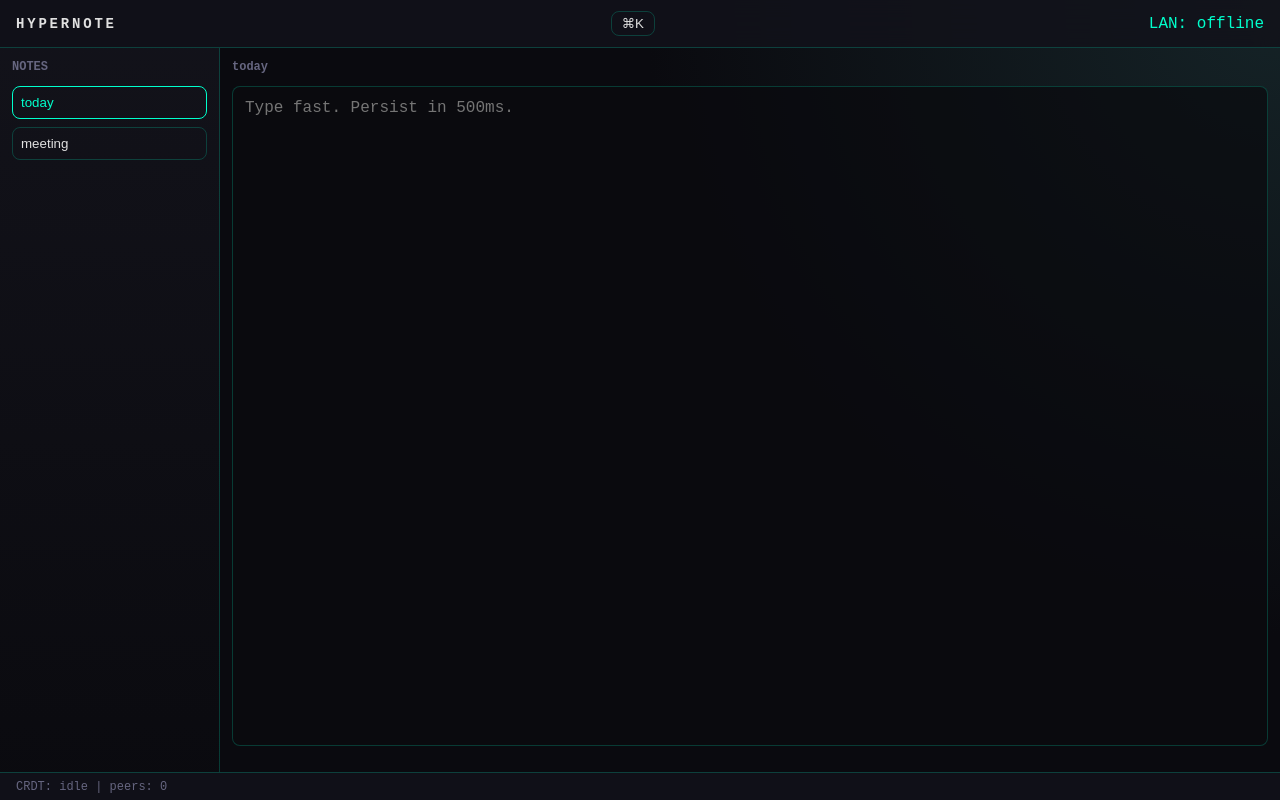
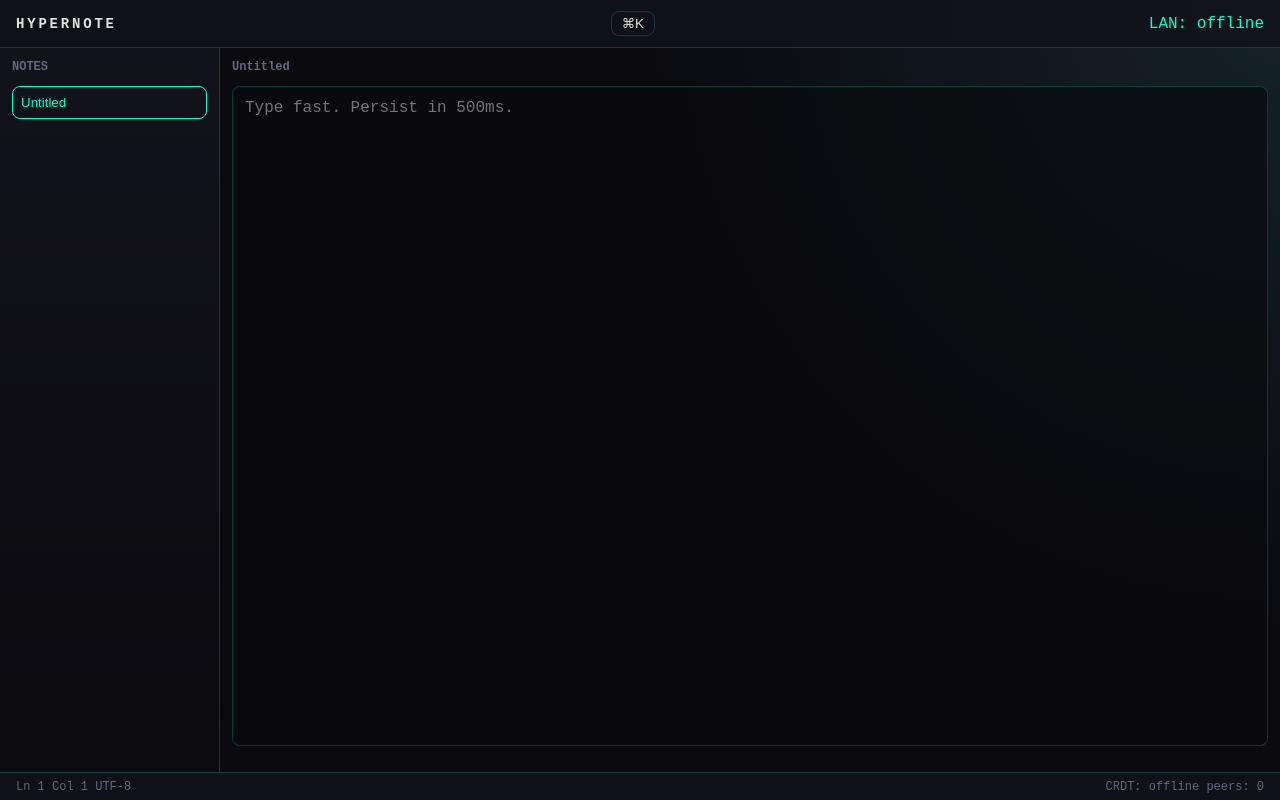
Before and after one commit to IamGroooooot/hypernote, a Svelte app: page / in a window 1280 px wide. Built offline with nearby package versions, Linux system fonts and the light colour scheme.

Commit message:
wire app shell to yjs bridge and local persistence

```diff
--- a/src/App.svelte
+++ b/src/App.svelte
@@ -1,59 +1,218 @@
 <script lang="ts">
-  import type { NoteMeta, SyncStatus } from './lib/contracts';
+  import { onMount } from 'svelte';
 
-  const notes: NoteMeta[] = [
-    {
-      id: 'today',
-      title: 'today',
-      createdAt: Date.now(),
-      updatedAt: Date.now(),
-      deletedAt: null,
-    },
-    {
-      id: 'meeting',
-      title: 'meeting',
-      createdAt: Date.now(),
-      updatedAt: Date.now(),
-      deletedAt: null,
-    },
-  ];
+  import EditorPanel from './components/EditorPanel.svelte';
+  import NoteSidebar from './components/NoteSidebar.svelte';
+  import StatusBar from './components/StatusBar.svelte';
+  import TopBar from './components/TopBar.svelte';
+  import type { NoteMeta, PeerInfo, SyncStatus } from './lib/contracts';
+  import {
+    createTextareaYjsBridge,
+    type TextChangeEvent,
+    type TextareaYjsBridge,
+  } from './lib/editor/textarea-yjs-bridge';
+  import { createPeerStatusStore } from './lib/stores/peer-status';
+  import { applyLocalEdit, listPeers } from './lib/tauri-client';
+  import { BrowserNoteContainerStore } from './lib/persistence/browser-note-store';
+  import { LocalNotePersistence } from './lib/persistence/local-note-persistence';
 
-  let selectedNote = notes[0]?.id ?? '';
+  const persistence = new LocalNotePersistence(new BrowserNoteContainerStore());
+  const peerStore = createPeerStatusStore();
 
-  const sync: SyncStatus = {
-    noteId: selectedNote,
+  let notes: NoteMeta[] = [];
+  let selectedId = '';
+  let editorText = '';
+  let sync: SyncStatus = {
+    noteId: '',
     peerCount: 0,
     state: 'offline',
   };
+
+  let bridge: TextareaYjsBridge | null = null;
+  let cleanupBridge: (() => void) | null = null;
+
+  onMount(() => {
+    void bootstrap();
+
+    const refreshInterval = setInterval(() => {
+      void refreshPeers();
+    }, 5_000);
+
+    return () => {
+      clearInterval(refreshInterval);
+      releaseBridge();
+    };
+  });
+
+  function makeNoteMeta(id: string): NoteMeta {
+    const now = Date.now();
+
+    return {
+      id,
+      title: 'Untitled',
+      createdAt: now,
+      updatedAt: now,
+      deletedAt: null,
+    };
+  }
+
+  async function bootstrap(): Promise<void> {
+    notes = sortNotes(await persistence.listMetadata());
+
+    if (notes.length === 0) {
+      await createNote();
+    }
+
+    if (notes.length > 0) {
+      await selectNote(notes[0].id);
+    }
+
+    await refreshPeers();
+  }
+
+  async function createNote(): Promise<void> {
+    const meta = makeNoteMeta(createNoteId());
+
+    notes = sortNotes([meta, ...notes]);
+
+    const initialBridge = createTextareaYjsBridge(meta.id);
+    await persistence.saveNow({
+      meta,
+      yjsState: initialBridge.encodeStateAsUpdate(),
+    });
+    initialBridge.destroy();
+
+    await selectNote(meta.id);
+  }
+
+  async function selectNote(noteId: string): Promise<void> {
+    selectedId = noteId;
+    peerStore.setActiveNote(noteId);
+
+    const snapshot = await persistence.open(noteId);
+    const selectedMeta = notes.find((note) => note.id === noteId);
+
+    if (!selectedMeta) {
+      return;
+    }
+
+    releaseBridge();
+    bridge = createTextareaYjsBridge(noteId, { initialUpdate: snapshot.yjsState });
+    cleanupBridge = bridge.onChange((event) => {
+      void handleBridgeChange(event, selectedMeta);
+    });
+
+    editorText = bridge.getText();
+    sync = peerStore.syncStatus(noteId);
+  }
+
+  function releaseBridge(): void {
+    cleanupBridge?.();
+    cleanupBridge = null;
+
+    bridge?.destroy();
+    bridge = null;
+  }
+
+  async function handleEditorInput(nextValue: string): Promise<void> {
+    if (!bridge || selectedId.length === 0) {
+      return;
+    }
+
+    const update = bridge.setText(nextValue);
+
+    if (!update) {
+      return;
+    }
+
+    peerStore.markSyncStarted(selectedId);
+    sync = peerStore.syncStatus(selectedId);
+
+    await applyLocalEdit(selectedId, update);
+  }
+
+  async function handleBridgeChange(event: TextChangeEvent, selectedMeta: NoteMeta): Promise<void> {
+    editorText = event.text;
+
+    if (!bridge || selectedId.length === 0) {
+      return;
+    }
+
+    const nextMeta: NoteMeta = {
+      ...selectedMeta,
+      title: titleFromText(event.text),
+      updatedAt: Date.now(),
+    };
+
+    notes = sortNotes(notes.map((note) => (note.id === selectedId ? nextMeta : note)));
+
+    persistence.scheduleSave({
+      meta: nextMeta,
+      yjsState: bridge.encodeStateAsUpdate(),
+    });
+
+    if (event.source === 'remote') {
+      peerStore.markSyncCompleted(selectedId);
+    }
+
+    sync = peerStore.syncStatus(selectedId);
+  }
+
+  async function refreshPeers(): Promise<void> {
+    const peers = await listPeers();
+    syncPeers(peers);
+    sync = peerStore.syncStatus(selectedId);
+  }
+
+  function syncPeers(nextPeers: PeerInfo[]): void {
+    const nextById = new Map(nextPeers.map((peer) => [peer.peerId, peer]));
+
+    for (const peer of nextPeers) {
+      peerStore.upsertPeer(peer);
+    }
+
+    for (const existingPeer of peerStore.peersForNote('')) {
+      if (!nextById.has(existingPeer.peerId)) {
+        peerStore.removePeer(existingPeer.peerId);
+      }
+    }
+  }
+
+  function titleFromText(text: string): string {
+    const title = text.split('\n')[0]?.trim() ?? '';
+    return title.length > 0 ? title.slice(0, 200) : 'Untitled';
+  }
+
+  function sortNotes(value: NoteMeta[]): NoteMeta[] {
+    return [...value].sort((left, right) => right.updatedAt - left.updatedAt);
+  }
+
+  function createNoteId(): string {
+    const random = Math.random().toString(36).slice(2, 12);
+    return `note-${Date.now()}-${random}`;
+  }
 </script>
 
 <div class="app-shell">
-  <header class="top-bar">
-    <h1>HYPERNOTE</h1>
-    <button type="button">⌘K</button>
-    <span class="status">LAN: {sync.state}</span>
-  </header>
+  <TopBar state={sync.state} peerCount={sync.peerCount} />
 
   <main class="content">
-    <aside class="note-list">
-      <h2>NOTES</h2>
-      {#each notes as note}
-        <button
-          class:selected={note.id === selectedNote}
-          on:click={() => {
-            selectedNote = note.id;
-          }}
-        >
-          {note.title}
-        </button>
-      {/each}
-    </aside>
+    <NoteSidebar
+      notes={notes}
+      selectedId={selectedId}
+      onSelect={(noteId) => {
+        void selectNote(noteId);
+      }}
+    />
 
-    <section class="editor-panel">
-      <h2>{selectedNote}</h2>
-      <textarea placeholder="Type fast. Persist in 500ms."></textarea>
-    </section>
+    <EditorPanel
+      title={notes.find((note) => note.id === selectedId)?.title ?? 'Untitled'}
+      value={editorText}
+      onInput={(nextValue) => {
+        void handleEditorInput(nextValue);
+      }}
+    />
   </main>
 
-  <footer class="bottom-bar">CRDT: idle | peers: {sync.peerCount}</footer>
+  <StatusBar text={editorText} peerCount={sync.peerCount} state={sync.state} />
 </div>
--- /dev/null
+++ b/src/components/EditorPanel.svelte
@@ -0,0 +1,16 @@
+<script lang="ts">
+  export let title = 'Untitled';
+  export let value = '';
+  export let onInput: (nextValue: string) => void = () => {};
+</script>
+
+<section class="editor-panel">
+  <h2>{title}</h2>
+  <textarea
+    value={value}
+    placeholder="Type fast. Persist in 500ms."
+    on:input={(event) => {
+      onInput((event.currentTarget as HTMLTextAreaElement).value);
+    }}
+  ></textarea>
+</section>
--- /dev/null
+++ b/src/components/StatusBar.svelte
@@ -0,0 +1,14 @@
+<script lang="ts">
+  export let text = '';
+  export let peerCount = 0;
+  export let state: 'offline' | 'syncing' | 'connected' | 'error' = 'offline';
+
+  $: lines = text.length === 0 ? 1 : text.split('\n').length;
+  $: columns = text.length === 0 ? 1 : text.split('\n').at(-1)?.length ?? 1;
+  $: syncToken = state === 'connected' ? 'synced' : state;
+</script>
+
+<footer class="bottom-bar">
+  <span>Ln {lines} Col {columns} UTF-8</span>
+  <span>CRDT: {syncToken} peers: {peerCount}</span>
+</footer>
--- /dev/null
+++ b/src/lib/persistence/browser-note-store.ts
@@ -0,0 +1,121 @@
+import type { NoteContainerStore } from './types';
+
+const NOTE_PREFIX = 'hypernote:notes:';
+const TRASH_PREFIX = 'hypernote:trash:';
+
+export class BrowserNoteContainerStore implements NoteContainerStore {
+  private readonly memoryStore = new Map<string, Uint8Array>();
+
+  async listContainers(): Promise<ReadonlyArray<Uint8Array>> {
+    const noteIds = this.listNoteIds();
+    return noteIds
+      .map((noteId) => this.readRaw(NOTE_PREFIX, noteId))
+      .filter((value): value is Uint8Array => Boolean(value));
+  }
+
+  async readContainer(noteId: string): Promise<Uint8Array> {
+    const value = this.readRaw(NOTE_PREFIX, noteId);
+
+    if (!value) {
+      throw new Error(`note not found: ${noteId}`);
+    }
+
+    return value;
+  }
+
+  async writeContainer(noteId: string, bytes: Uint8Array): Promise<void> {
+    this.writeRaw(NOTE_PREFIX, noteId, bytes);
+  }
+
+  async moveContainerToTrash(noteId: string): Promise<void> {
+    const value = this.readRaw(NOTE_PREFIX, noteId);
+
+    if (!value) {
+      return;
+    }
+
+    this.writeRaw(TRASH_PREFIX, noteId, value);
+    this.deleteRaw(NOTE_PREFIX, noteId);
+  }
+
+  private listNoteIds(): string[] {
+    if (typeof localStorage === 'undefined') {
+      return Array.from(this.memoryStore.keys())
+        .filter((key) => key.startsWith(NOTE_PREFIX))
+        .map((key) => key.slice(NOTE_PREFIX.length));
+    }
+
+    const noteIds: string[] = [];
+    for (let i = 0; i < localStorage.length; i += 1) {
+      const key = localStorage.key(i);
+      if (!key || !key.startsWith(NOTE_PREFIX)) {
+        continue;
+      }
+
+      noteIds.push(key.slice(NOTE_PREFIX.length));
+    }
+
+    return noteIds;
+  }
+
+  private readRaw(prefix: string, noteId: string): Uint8Array | null {
+    const key = `${prefix}${noteId}`;
+
+    if (typeof localStorage === 'undefined') {
+      return this.memoryStore.get(key) ?? null;
+    }
+
+    const encoded = localStorage.getItem(key);
+
+    if (!encoded) {
+      return null;
+    }
+
+    return decodeBase64(encoded);
+  }
+
+  private writeRaw(prefix: string, noteId: string, bytes: Uint8Array): void {
+    const key = `${prefix}${noteId}`;
+
+    if (typeof localStorage === 'undefined') {
+      this.memoryStore.set(key, bytes);
+      return;
+    }
+
+    localStorage.setItem(key, encodeBase64(bytes));
+  }
+
+  private deleteRaw(prefix: string, noteId: string): void {
+    const key = `${prefix}${noteId}`;
+
+    if (typeof localStorage === 'undefined') {
+      this.memoryStore.delete(key);
+      return;
+    }
+
+    localStorage.removeItem(key);
+  }
+}
+
+function encodeBase64(bytes: Uint8Array): string {
+  const chunkSize = 0x8000;
+  let binary = '';
+
+  for (let offset = 0; offset < bytes.length; offset += chunkSize) {
+    const chunk = bytes.subarray(offset, offset + chunkSize);
+    binary += String.fromCharCode(...chunk);
+  }
+
+  return btoa(binary);
+}
+
+function decodeBase64(encoded: string): Uint8Array {
+  const binary = atob(encoded);
+  const bytes = new Uint8Array(binary.length);
+
+  for (let index = 0; index < binary.length; index += 1) {
+    bytes[index] = binary.charCodeAt(index);
+  }
+
+  return bytes;
+}
--- a/src/lib/persistence/index.ts
+++ b/src/lib/persistence/index.ts
@@ -1,3 +1,4 @@
+export * from './browser-note-store';
 export * from './local-note-persistence';
 export * from './metadata-index';
 export * from './trash-mover';
```
